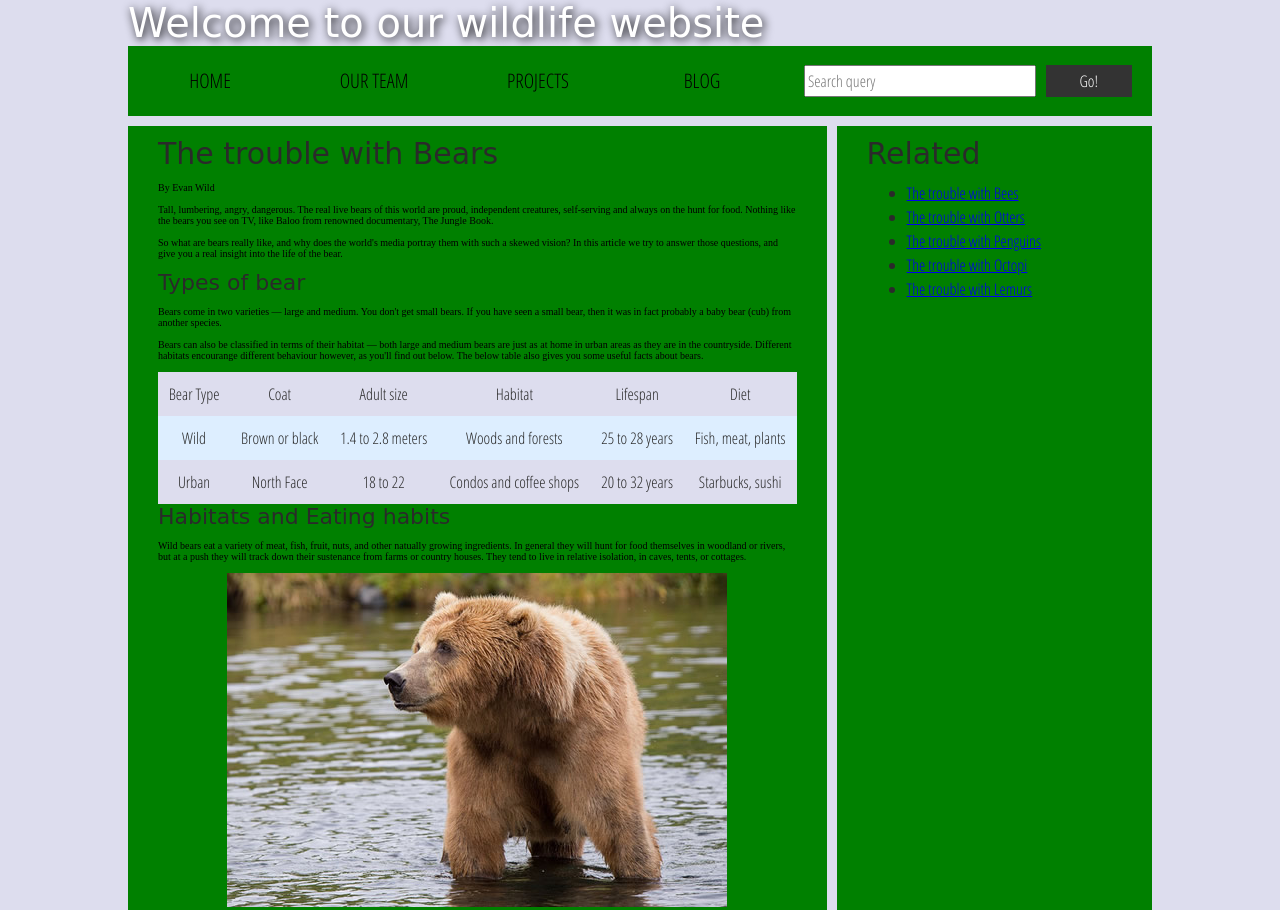
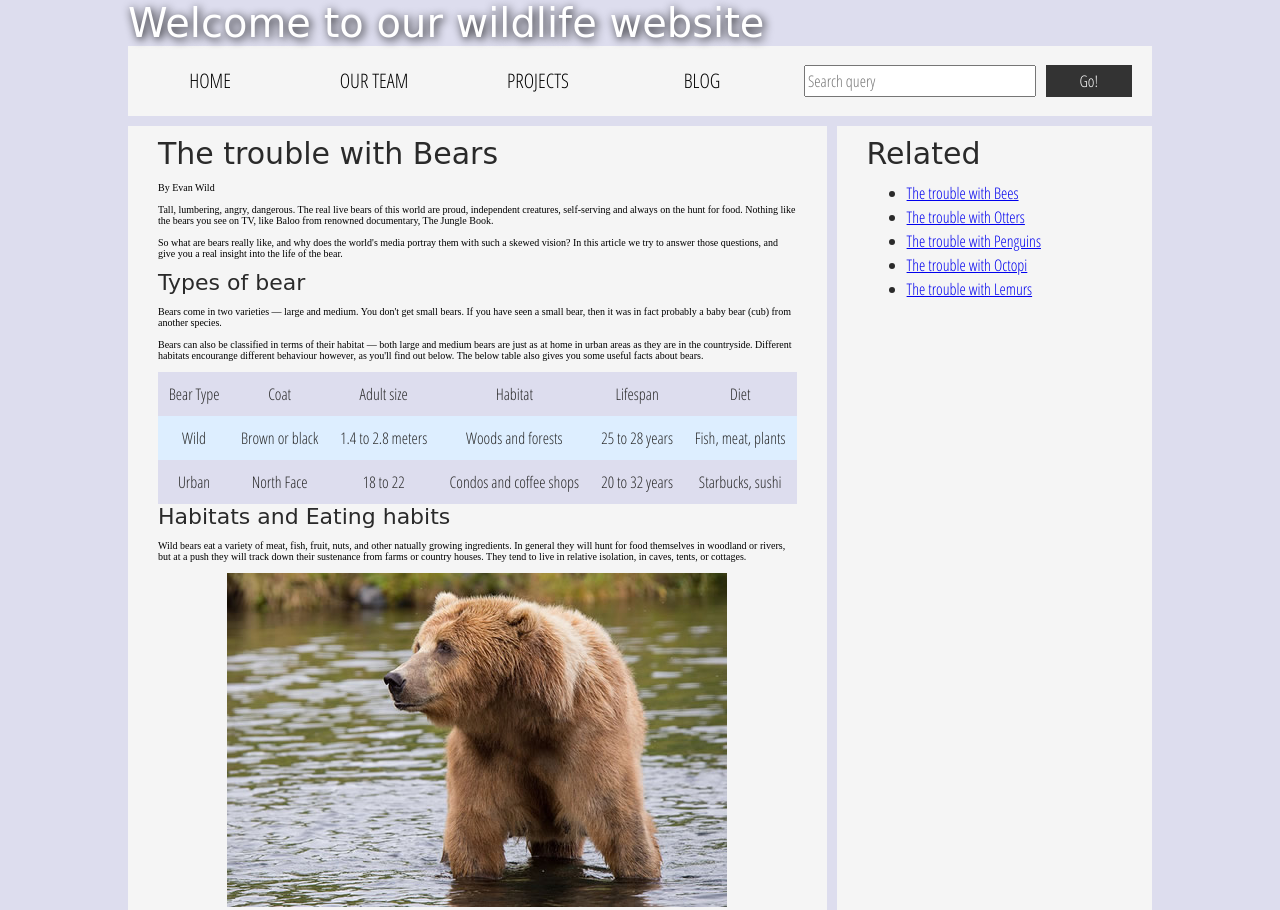
Before and after one commit to Sanyam-bot/100963204, a plain HTML site: page assignment_5/index.html in a window 1280 px wide. Shown: the top 910 px of the page. Drawn offline with Linux system fonts and the light colour scheme; a web font is replaced by a local one.

Commit message:
Added file description, and changed the background color to soft white, so it's easier to read.

```diff
--- a/assignment_5/style.css
+++ b/assignment_5/style.css
@@ -52,7 +52,7 @@ p, li, table {
 /* || header layout */
 
 div[class="nav"], article, footer, .secondary {
-  background-color: green;
+  background-color: #F5F5F5;
 }
 
 article, footer, .secondary {
```
Also changed, not shown: assignment_5/index.html (+7 -0 lines).
